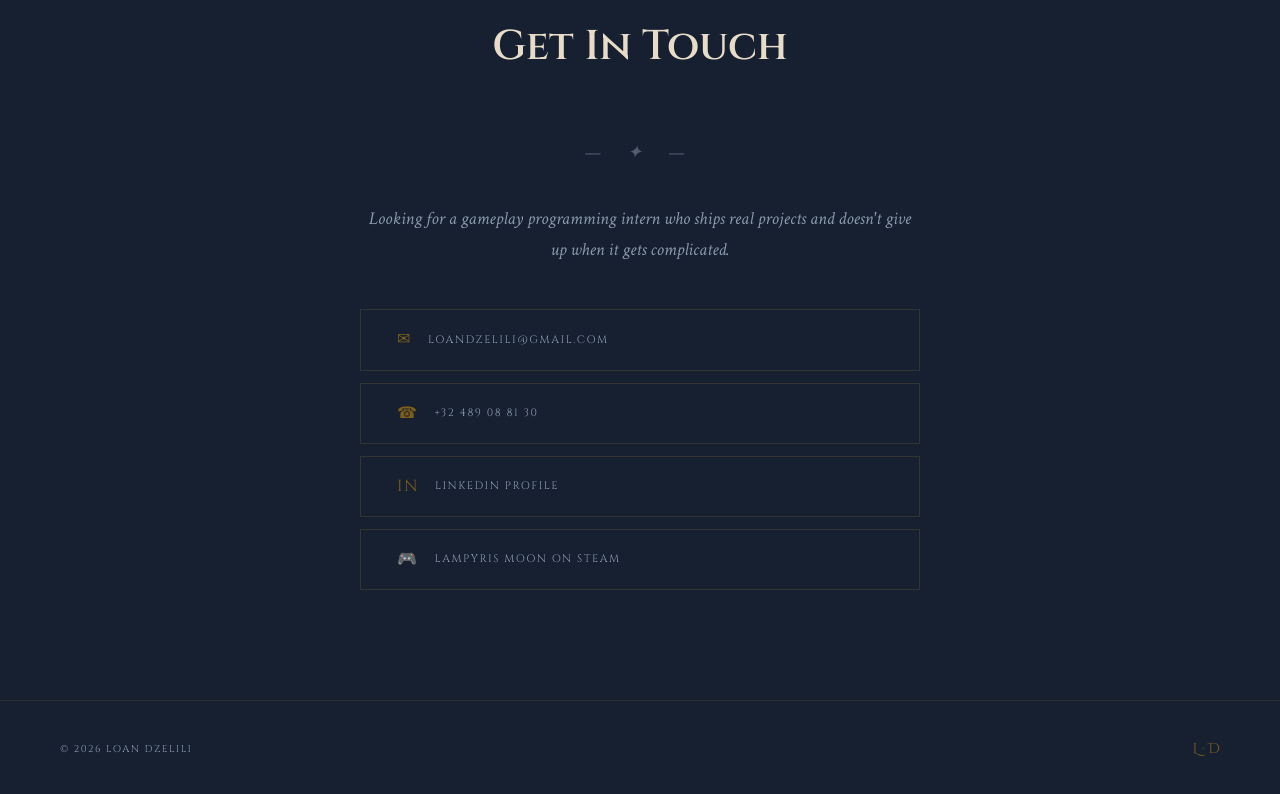
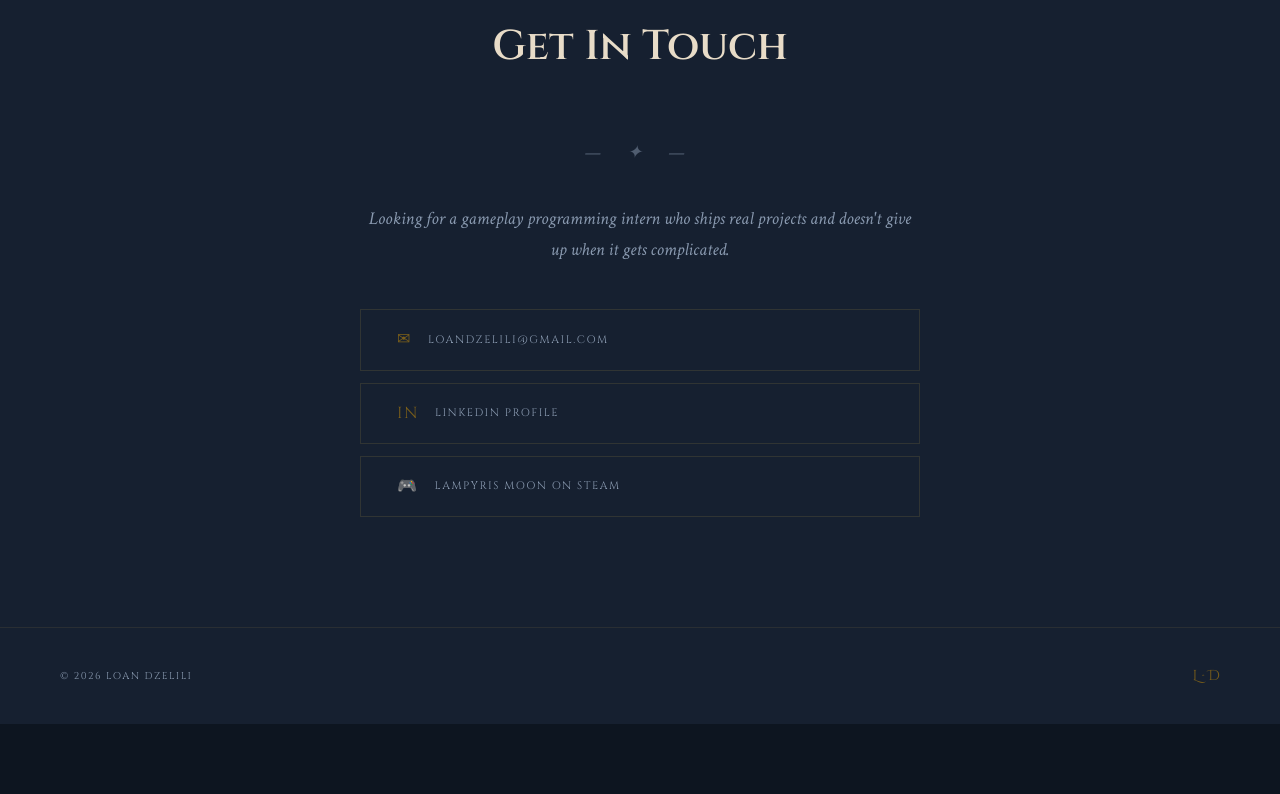
Before and after one commit to loan-gamedev/loan-gamedev.github.io, a plain HTML site: page index.html in a window 1280 px wide. Shown: the part 3275-4069 px from the top of the page. After the commit the page ends 3999 px from the top, so only its background shows below. Drawn offline with Linux system fonts and the light colour scheme.

Commit message:
Update index.html

```diff
--- a/index.html
+++ b/index.html
@@ -377,7 +377,6 @@
             <p>Looking for a gameplay programming intern who ships real projects and doesn't give up when it gets complicated.</p>
             <div class="contact-links">
                 <a href="mailto:loandzelili@gmail.com" class="contact-link"><span class="ci">✉</span> loandzelili@gmail.com</a>
-                <a href="tel:+32489088130" class="contact-link"><span class="ci">☎</span> +32 489 08 81 30</a>
                 <a href="https://www.linkedin.com/in/loan-dzelili-a11651326/" target="_blank" class="contact-link"><span class="ci">in</span> LinkedIn Profile</a>
                 <a href="https://store.steampowered.com/app/4626350/Lampyris_Moon/" target="_blank" class="contact-link"><span class="ci">🎮</span> Lampyris Moon on Steam</a>
             </div>
```
